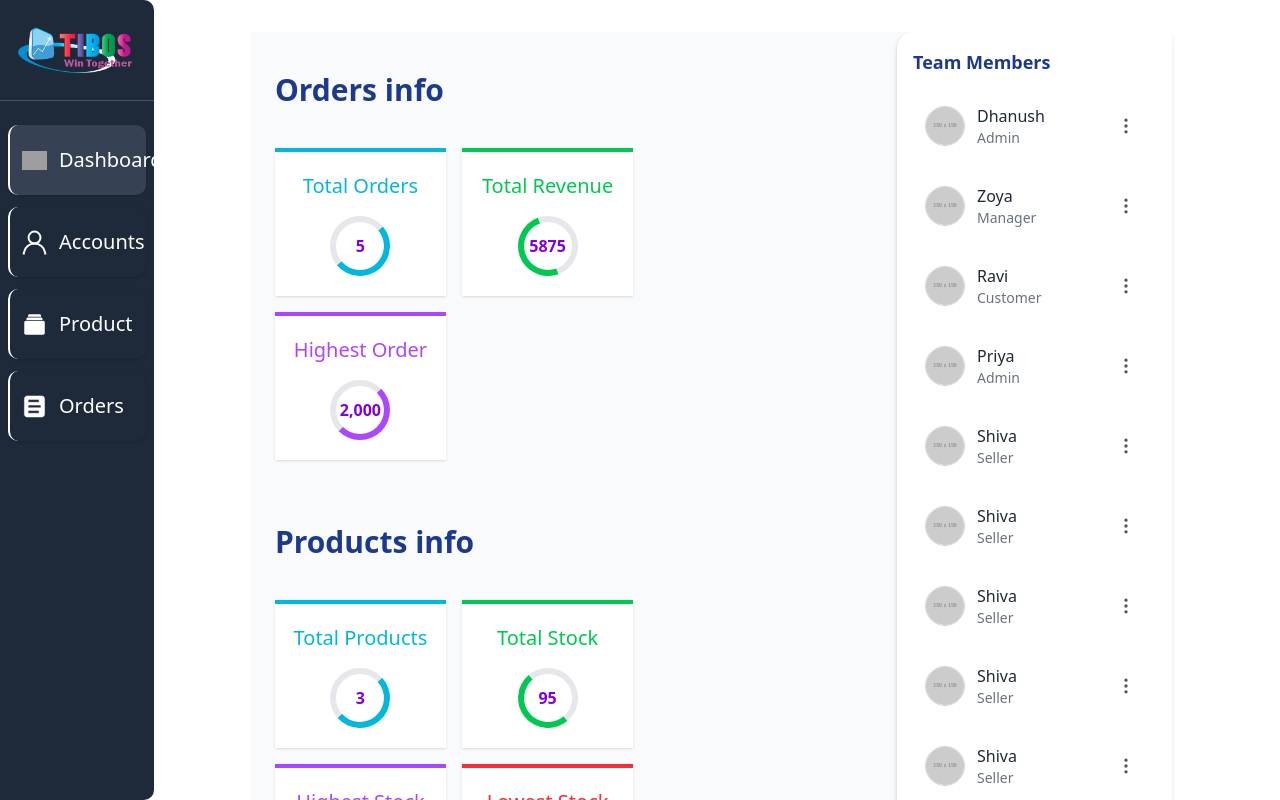
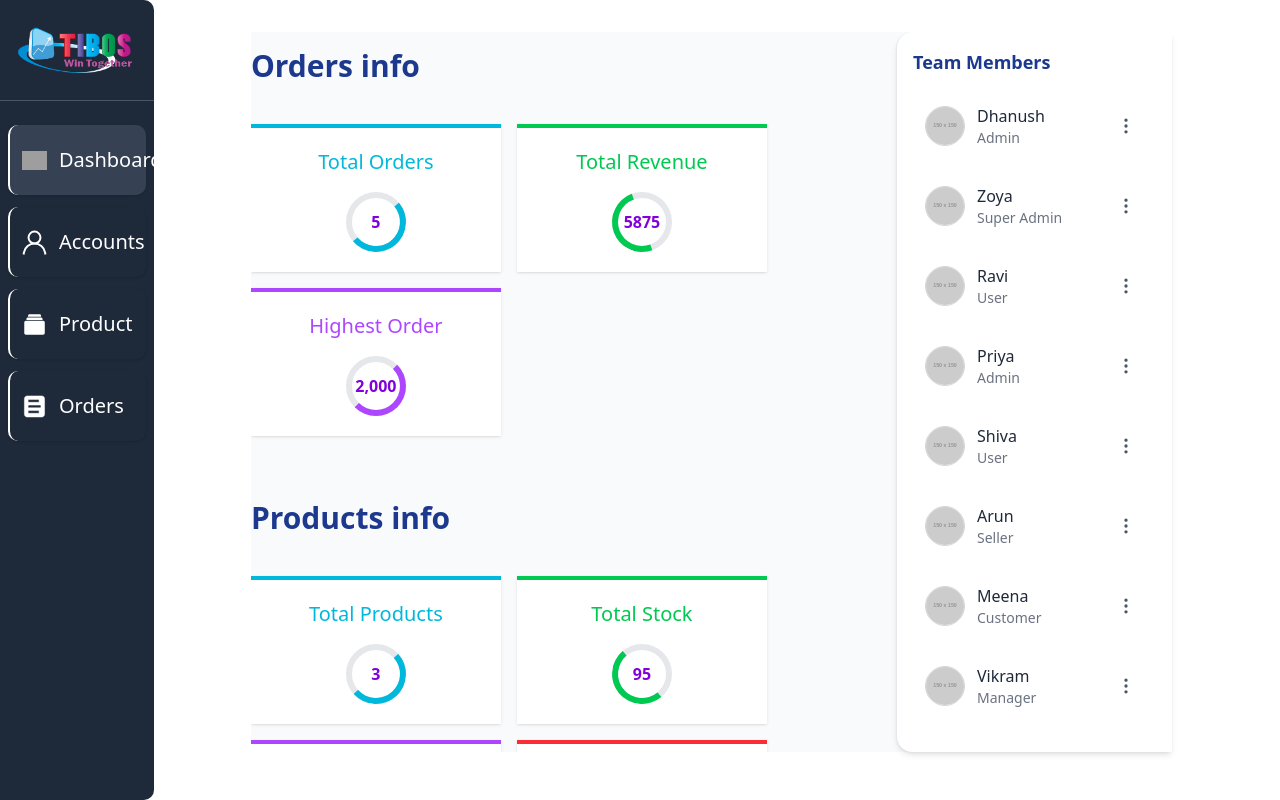
Before and after one commit to Dhanush-coder-ux/crm-saas, a React (Vite) app: page /dashboard in a window 1280 px wide. Shown: the top 800 px of the page. Built offline with nearby package versions, Linux system fonts and the light colour scheme; grey boxes are pictures that could not be loaded.

Commit message:
feature: implemented the order,product,and user list in dashboard and make changes

```diff
--- a/src/pages/DashBoard.jsx
+++ b/src/pages/DashBoard.jsx
@@ -1,7 +1,7 @@
 import React, { useState } from "react";
 import OrderStatus from "../sections/OrderStatus";
 import ProductStatus from "../sections/ProductStatus";
-import { UserCircle2, MoreVertical } from "lucide-react";
+import { MoreVertical } from "lucide-react";
 import {
   DropdownMenu,
   DropdownMenuContent,
@@ -12,16 +12,14 @@ import {
 } from "../components/ui/dropdown-menu";
 
 const initialUsers = [
-  { id: 1, name: "Dhanush", role: "Admin",  },
-  { id: 2, name: "Zoya", role: "Manager" },
-  { id: 3, name: "Ravi", role: "Customer",  },
-  { id: 4, name: "Priya", role: "Admin",  },
-  { id: 5, name: "Shiva", role: "Seller", },
-  { id: 5, name: "Shiva", role: "Seller", },
-  { id: 5, name: "Shiva", role: "Seller", },
-  { id: 5, name: "Shiva", role: "Seller", },
-  { id: 5, name: "Shiva", role: "Seller", },
-  { id: 5, name: "Shiva", role: "Seller", },
+  { id: 1, name: "Dhanush", role: "Admin" },
+  { id: 2, name: "Zoya", role: "Super Admin" },
+  { id: 3, name: "Ravi", role: "User" },
+  { id: 4, name: "Priya", role: "Admin" },
+  { id: 5, name: "Shiva", role: "User" },
+  { id: 6, name: "Arun", role: "Seller" },
+  { id: 7, name: "Meena", role: "Customer" },
+  { id: 8, name: "Vikram", role: "Manager" },
 ];
 
 const DashBoard = () => {
@@ -34,24 +32,47 @@ const DashBoard = () => {
       user.id === id ? { ...user, role: newRole } : user
     );
     setUsers(updatedUsers);
+
+    // Update selected user’s role if it’s the one being edited
+    if (selectedUser?.id === id) {
+      setSelectedUser({ ...selectedUser, role: newRole });
+    }
   };
 
   return (
-    <div className="flex w-[90%] ml-[12%] min-h-screen bg-gray-50">
+    <div className="flex w-[90%] ml-[12%] h-[90vh] bg-gray-50">
       {/* LEFT SIDE */}
-      <div className="flex-1 p-6 space-y-6 overflow-y-auto">
+      <div className="flex-1  space-y-6 overflow-y-auto">
         <OrderStatus />
         <ProductStatus />
       </div>
 
       {/* RIGHT SIDE */}
-      <div className="w-[30%] bg-white border-l border-gray-200 p-4 shadow-md rounded-l-2xl">
+      <div className="w-[30%] h-full bg-white border-l border-gray-200 p-4 shadow-md rounded-l-2xl flex flex-col">
         <h2 className="text-lg font-semibold text-blue-900 mb-4">
           Team Members
         </h2>
 
-        {/* user lsist */}
-        <div className="space-y-3 overflow-y-auto max-h-screen scrollbar-hide">
+        {/* Selected User Card */}
+        {selectedUser && (
+          <div className="mb-4 p-4 bg-blue-50 rounded-xl text-sm text-gray-700 border border-blue-100">
+            <h3 className="font-semibold text-blue-900 mb-2">
+              Selected User
+            </h3>
+            <p>
+              <span className="font-medium">Name:</span> {selectedUser.name}
+            </p>
+            <p>
+              <span className="font-medium">Role:</span> {selectedUser.role}
+            </p>
+            <p>
+              <span className="font-medium">Status:</span> Active
+            </p>
+          </div>
+        )}
+
+        {/* User List */}
+        <div className="flex-1 overflow-y-auto space-y-3 scrollbar-hide">
           {users.map((user) => (
             <div
               key={user.id}
@@ -62,22 +83,18 @@ const DashBoard = () => {
                   : "hover:bg-gray-50"
               }`}
             >
-              <div className="relative">
               <img
                 src={user.image || "https://via.placeholder.com/150"}
                 alt={user.name}
                 className="w-10 h-10 rounded-full object-cover border border-gray-300"
               />
 
-
-              </div>
-
               <div className="flex-1">
                 <h3 className="font-medium text-gray-800">{user.name}</h3>
                 <p className="text-sm text-gray-500">{user.role}</p>
               </div>
 
-              {/* ⋯ Dropdown  */}
+              {/* ⋯ Dropdown */}
               <DropdownMenu>
                 <DropdownMenuTrigger asChild>
                   <button
@@ -91,40 +108,26 @@ const DashBoard = () => {
                 <DropdownMenuContent align="end" className="w-40">
                   <DropdownMenuLabel>Assign Role</DropdownMenuLabel>
                   <DropdownMenuSeparator />
-                  {["Admin", "Manager", "Seller", "Customer"].map((role) => (
+                  {["Admin", "Manager", "Seller", "Customer", "User"].map(
+                    (role) => (
                       <DropdownMenuItem
                         key={role}
                         onClick={() => handleRoleChange(user.id, role)}
                         className={`cursor-pointer ${
-                        user.role === role ? "bg-blue-100 text-blue-700" : ""
+                          user.role === role
+                            ? "bg-blue-100 text-blue-700"
+                            : ""
                         }`}
                       >
                         {role}
                       </DropdownMenuItem>
-                  ))}
+                    )
+                  )}
                 </DropdownMenuContent>
               </DropdownMenu>
             </div>
           ))}
         </div>
-
-        {/* Selected Users */}
-        {selectedUser && (
-          <div className="mt-5 p-4 bg-blue-50 rounded-xl text-sm text-gray-700">
-            <h3 className="font-semibold text-blue-900 mb-2">
-              Selected User
-            </h3>
-            <p>
-              <span className="font-medium">Name:</span> {selectedUser.name}
-            </p>
-            <p>
-              <span className="font-medium">Role:</span> {selectedUser.role}
-            </p>
-            <p>
-              <span className="font-medium">Status:</span> {selectedUser.status}
-            </p>
-          </div>
-        )}
       </div>
     </div>
   );
--- a/src/sections/OrderStatus.jsx
+++ b/src/sections/OrderStatus.jsx
@@ -18,7 +18,7 @@ const OrderStatus = () => {
   return (
     <div>
          <h1 className='text-3xl font-bold py-4 text-blue-900'>Orders info</h1>
-          <div className='w-[60%] py-6  grid md:grid-cols-2 gap-4'>
+          <div className='w-[80%] py-6  grid md:grid-cols-2 gap-4'>
 
        { orderDetail.map(({label,value,cl,bdr})=>(
         <div key={label} className={`bg-white border-t-4  ${bdr} py-5 px-4 shadow text-center`}>
--- a/src/sections/ProductStatus.jsx
+++ b/src/sections/ProductStatus.jsx
@@ -17,7 +17,7 @@ const ProductStatus = () => {
   return (
     <div>
             <h1 className='text-3xl font-bold py-4 text-blue-900'>Products info</h1>
-          <div className='w-[60%] py-6  grid md:grid-cols-2 gap-4'>
+          <div className='w-[80%] py-6  grid md:grid-cols-2 gap-4'>
 
        {ProductsDetails.map(({label,value,cl,bdr})=>(
         <div key={label} className={`bg-white border-t-4  ${bdr} py-5 px-4 shadow text-center`}>
```
Lines whose indentation alone changed are shown as unchanged.
